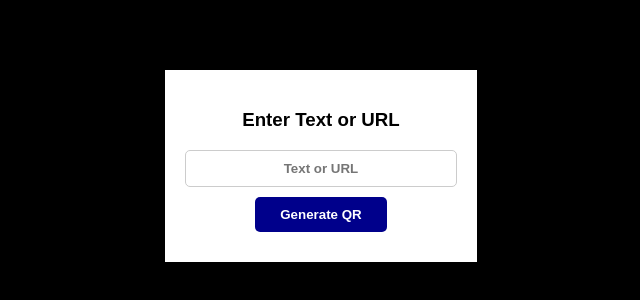
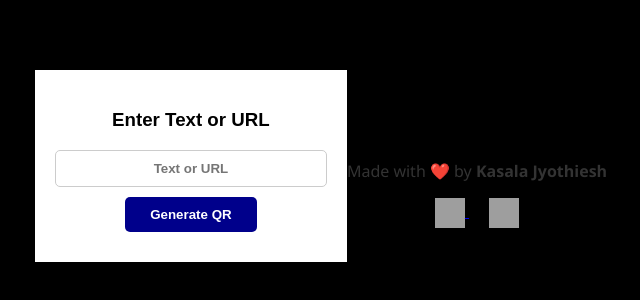
Before and after one commit to KasalaJyothiesh/QR-Generator, a plain HTML site: page index.html in a window 1280 px wide. Shown: the part 242-542 px from the top of the page, without its empty margins (319-959 px from the left). Drawn offline with Linux system fonts and the light colour scheme; grey boxes are pictures that could not be loaded.

Commit message:
Updated the Footer

```diff
--- a/index.html
+++ b/index.html
@@ -76,5 +76,18 @@
         img.src="https://api.qrserver.com/v1/create-qr-code/?size=150x150&data="+encodeURIComponent(qrtext.value);
         }
     </script>
+    <!-- Footer Section -->
+<footer style="text-align: center; margin-top: 40px; font-family: 'Segoe UI', sans-serif; color: #333;">
+  <p>Made with ❤️ by <strong>Kasala Jyothiesh</strong></p>
+  <div style="margin-top: 10px;">
+    <a href="https://www.linkedin.com/in/jyothiesh-kasala" target="_blank" style="margin: 0 10px;">
+      <img src="https://cdn-icons-png.flaticon.com/512/174/174857.png" alt="LinkedIn" width="30" height="30" style="vertical-align: middle;">
+    </a>
+    <a href="https://www.instagram.com/jyothiesh_07 target="_blank" style="margin: 0 10px;">
+      <img src="https://cdn-icons-png.flaticon.com/512/2111/2111463.png" alt="Instagram" width="30" height="30" style="vertical-align: middle;">
+    </a>
+  </div>
+</footer>
+
 </body>
 </html>
```
